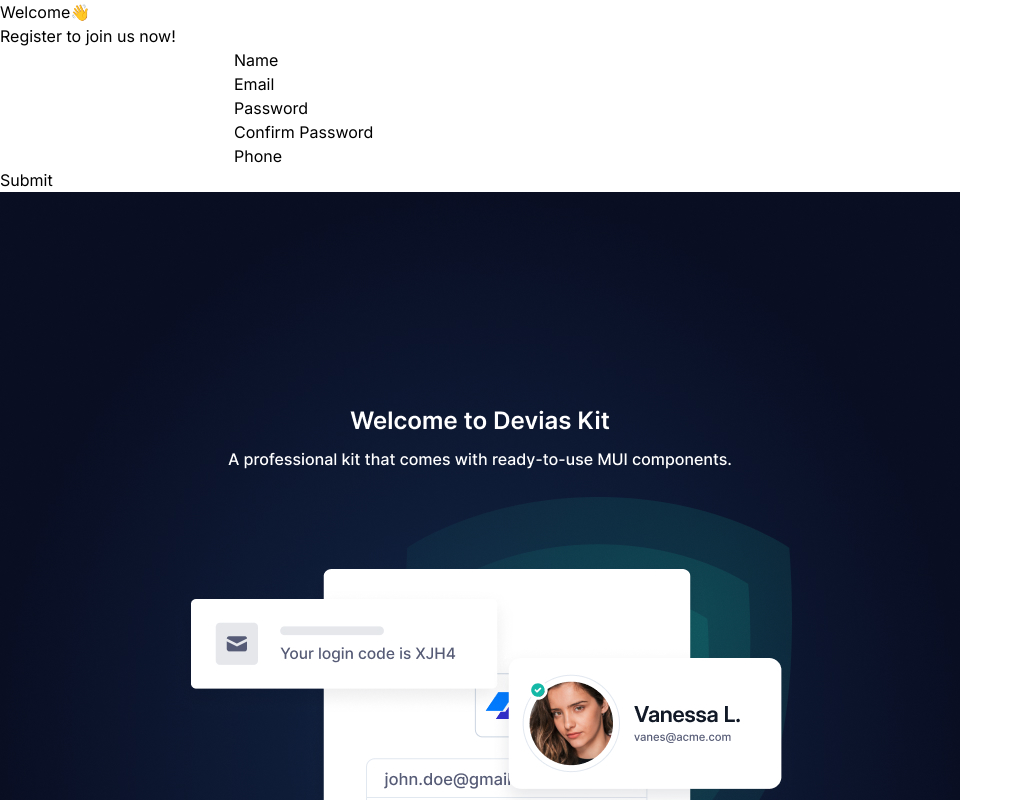
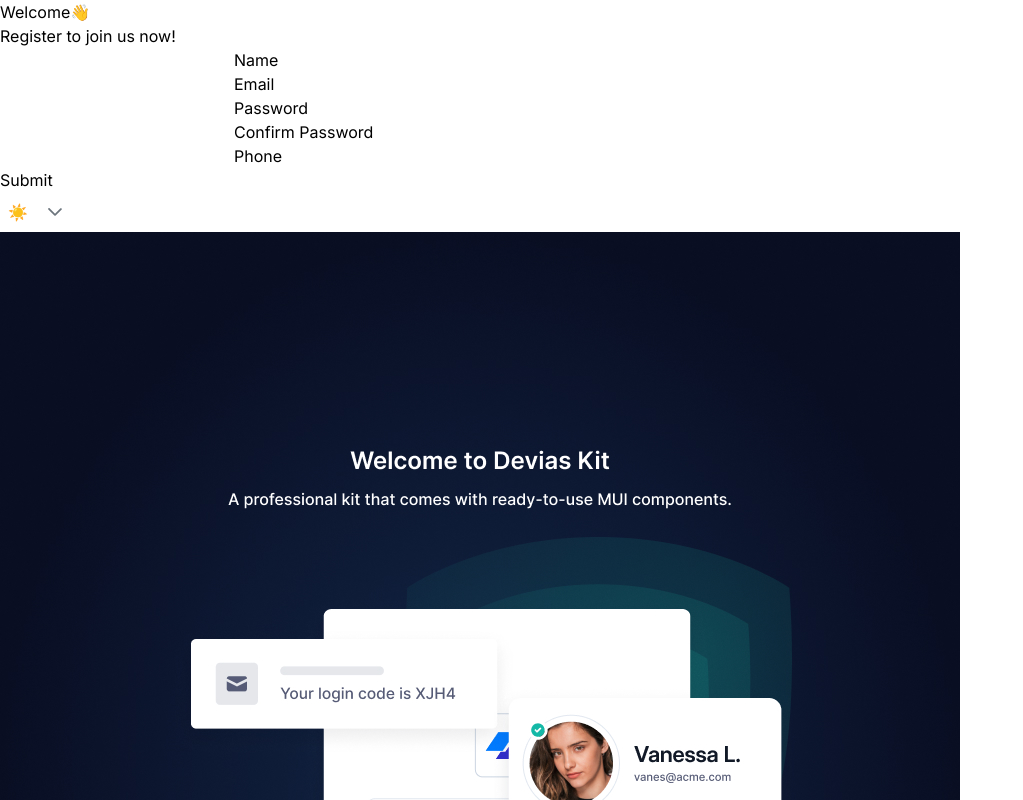
Before and after one commit to omargamal510/user-ecommerce, a React (Vite) app: page / in a window 1280 px wide. Shown: the top 800 px of the page, without its empty margins (0-1023 px from the left). Built offline with nearby package versions, Linux system fonts and the light colour scheme.

Commit message:
[ADD] Dark mode list control component

```diff
--- a/package.json
+++ b/package.json
@@ -13,6 +13,7 @@
     "@hookform/resolvers": "^3.9.0",
     "@types/react-router-dom": "^5.3.3",
     "axios": "^1.7.7",
+    "primereact": "^10.8.2",
     "react": "^18.3.1",
     "react-dom": "^18.3.1",
     "react-hook-form": "^7.53.0",
--- /dev/null
+++ b/src/components/DarkModeList.tsx/DarkModeList.tsx
@@ -0,0 +1,32 @@
+import { Dropdown, DropdownChangeEvent } from "primereact/dropdown";
+import { useState } from "react";
+
+interface mode {
+  name: string;
+  code: string;
+}
+function DarkModeList() {
+  const [selectedCity, setSelectedCity] = useState<mode | null>(null);
+  const mode: mode[] = [
+    { name: "☀️", code: "light" },
+    { name: "🌙", code: "selector" }, // dark
+    { name: "🖥️", code: "media" }, // system
+  ];
+
+  return (
+    <div>
+      <div className="card flex justify-content-center">
+        <Dropdown
+          value={selectedCity}
+          onChange={(e: DropdownChangeEvent) => setSelectedCity(e.value)}
+          options={mode}
+          optionLabel="name"
+          placeholder={"☀️"}
+          className="w-10 md:w-14rem border"
+        />
+      </div>
+    </div>
+  );
+}
+
+export default DarkModeList;
--- a/src/main.tsx
+++ b/src/main.tsx
@@ -4,6 +4,7 @@
 import "./index.css";
 import "./style.scss";
 import { TokenContextProvider } from "./contexts/TokenContext.tsx";
+import "primereact/resources/themes/saga-blue/theme.css"; // or another theme
 
 createRoot(document.getElementById("root")!).render(
   <TokenContextProvider>
--- a/src/pages/Register/Register.tsx
+++ b/src/pages/Register/Register.tsx
@@ -6,6 +6,8 @@
 import { zodResolver } from "@hookform/resolvers/zod";
 import { z } from "zod";
 import Spinner from "../../ui/Spinner";
+import { Link } from "react-router-dom";
+import DarkModeList from "../../components/DarkModeList.tsx/DarkModeList";
 
 const baseUrl: string = import.meta.env.VITE_BASE_URL;
 
@@ -46,7 +48,6 @@
   const {
     register,
     handleSubmit,
-    setError,
     formState: { errors, isSubmitting },
   } = useForm<RegisterData>({
     resolver: zodResolver(registerSchema),
@@ -62,7 +63,7 @@
         body: JSON.stringify(data),
       });
 
-      const result = await response.json();
+      const result: RegisterResponse = await response.json();
 
       if (response.ok) {
         setToken(result.token);
@@ -162,6 +163,8 @@
               {isSubmitting ? <Spinner /> : "Submit"}
             </button>
 
+            <DarkModeList />
+
             {registerError && <InputError error={registerError} />}
           </form>
         </div>
```
Also changed, not shown: 1 other file (tests, documents, lock files or other folders).
